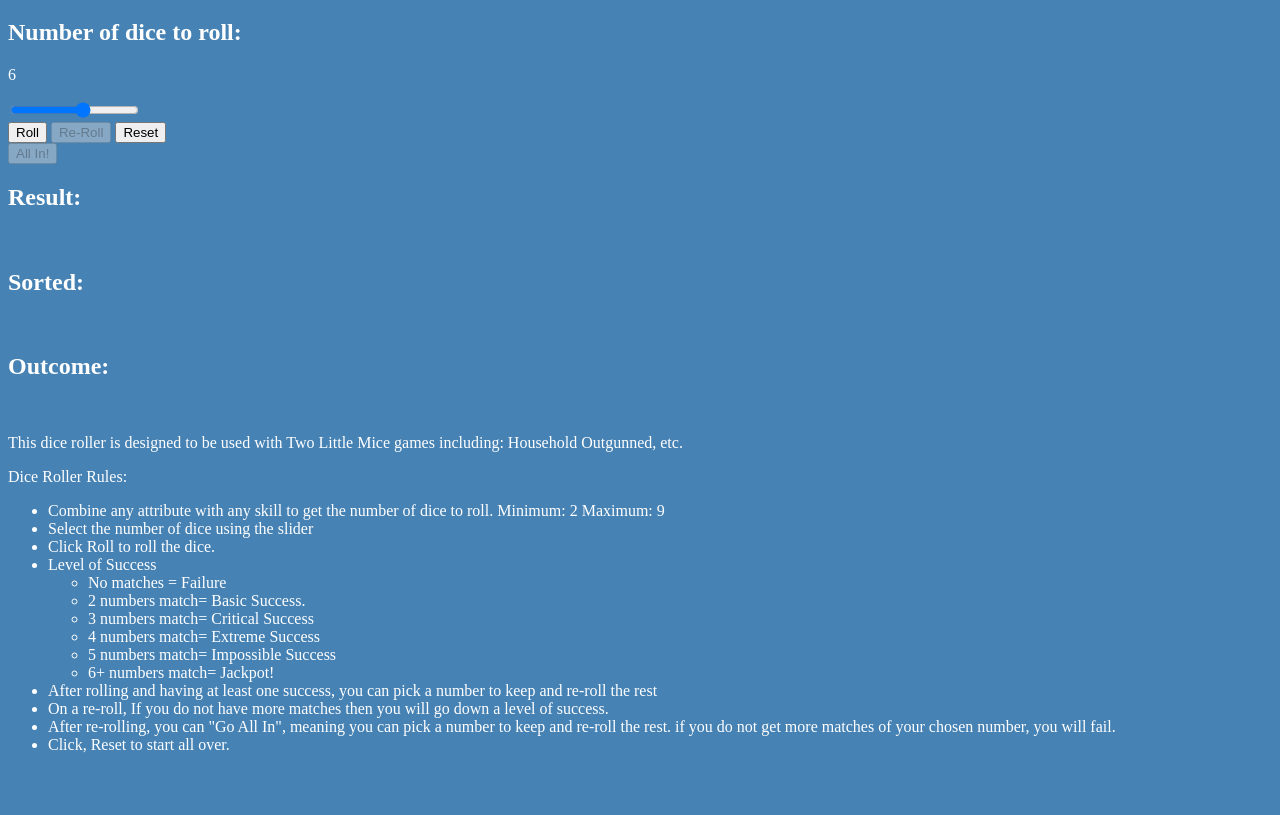
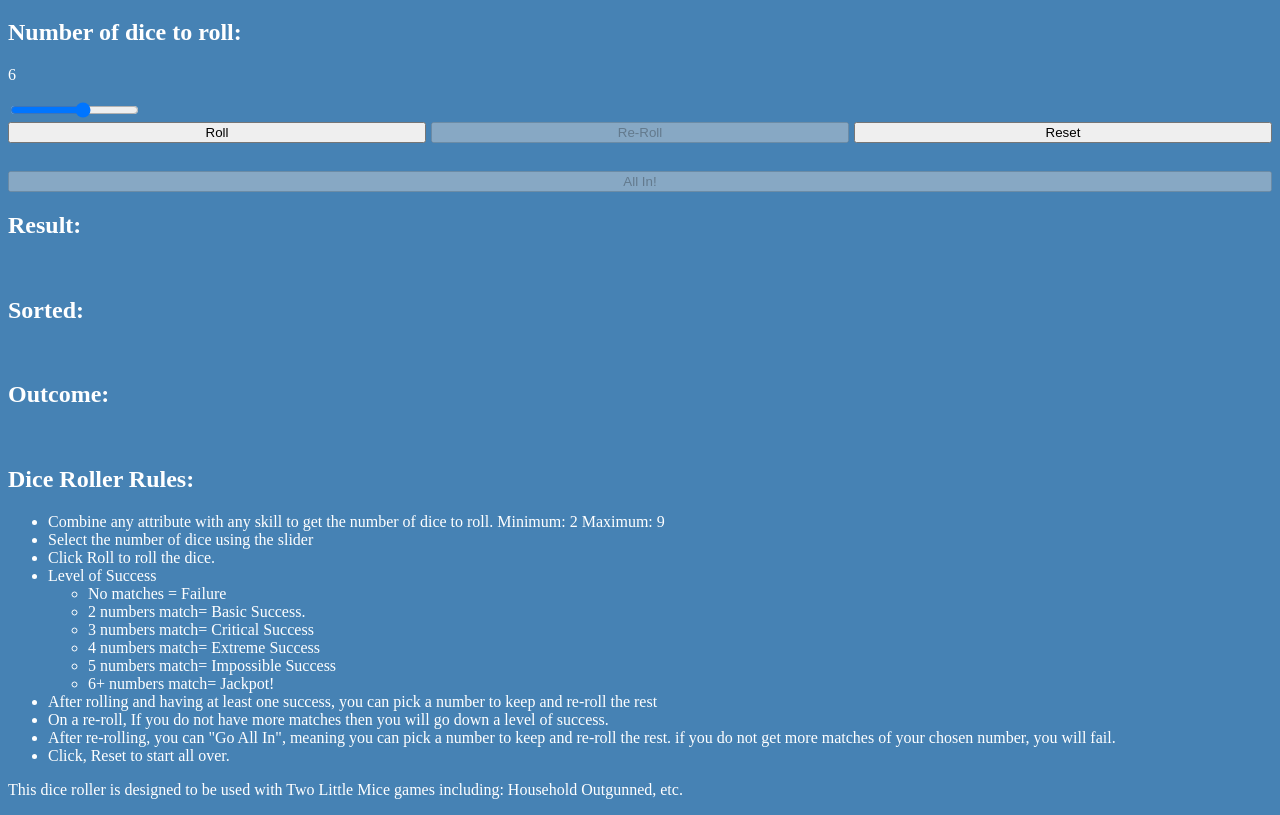
Before and after one commit to QCLectic/OutgunnedJackpot, a website: page index.html in a window 1280 px wide. Shown: the part 61-876 px from the top of the page. Before the commit the page ends 831 px from the top, so only its background shows below. Drawn offline with Linux system fonts and the light colour scheme.

Commit message:
tweaking code

```diff
--- a/index.html
+++ b/index.html
@@ -29,17 +29,17 @@
       <br />
       <button id="allInBtn" disabled="disabled">All In!</button>
     </div>
-    <h2>Result:</h2>
-    <div id="resultDisplay"><br /></div>
-    <h2>Sorted:</h2>
-    <div id="sortedDice"><br /></div>
+    <div id="resultDisplayBox"></div>
+      <h2>Result:</h2>
+        <div id="resultDisplay"><br /></div>
+    </div>
+    <div id="sortedDiceBox">
+      <h2>Sorted:</h2>
+      <div id="sortedDice"><br /></div>
+    </div>
     <h2>Outcome:</h2>
     <div id="outcome"><br /></div>
-    <p>
-      This dice roller is designed to be used with Two Little Mice games
-      including: Household Outgunned, etc.
-    </p>
-    <p>Dice Roller Rules:</p>
+    <h2>Dice Roller Rules:</h2>
     <ul>
       <li>
         Combine any attribute with any skill to get the number of dice to roll.
@@ -58,11 +58,24 @@
           <li>6+ numbers match= Jackpot!</li>
         </ul>
       </li>
-      <li>After rolling and having at least one success, you can pick a number to keep and re-roll the rest</li>
-      <li>On a re-roll, If you do not have more matches then you will go down a level of success.</li>
-      <li>After re-rolling, you can "Go All In", meaning you can pick a number to keep and re-roll the rest. if you do not get more matches of your chosen number, you will fail.</li>
+      <li>
+        After rolling and having at least one success, you can pick a number to
+        keep and re-roll the rest
+      </li>
+      <li>
+        On a re-roll, If you do not have more matches then you will go down a
+        level of success.
+      </li>
+      <li>
+        After re-rolling, you can "Go All In", meaning you can pick a number to
+        keep and re-roll the rest. if you do not get more matches of your chosen
+        number, you will fail.
+      </li>
       <li>Click, Reset to start all over.</li>
     </ul>
-    <p></p>
+    <p>
+      This dice roller is designed to be used with Two Little Mice games
+      including: Household Outgunned, etc.
+    </p>
   </body>
 </html>
--- a/main.css
+++ b/main.css
@@ -1,5 +1,39 @@
-body{
-    background-color: steelblue;
-    color:white;
+body {
+  background-color: steelblue;
+  color: white;
+}
 
+#buttons {
+  display: grid;
+  grid-template-columns: repeat(3, 1fr);
+  gap: 5px;
 }
+
+#buttons button {
+  flex: 1;
+}
+
+#allInBtn {
+  grid-column: span 3;
+}
+
+#resultDisplayBox,
+#sortedDiceBox {
+  flex-basis: 50%;
+}
+
+#resultDisplay {
+  order: 1;
+}
+
+#sortedDice {
+  order: 2;
+}
+
+@media (max-width: 600px) {
+  #resultDisplayBox,
+  #sortedDiceBox {
+    flex-basis: 100%;
+    order: initial;
+  }
+}
```
